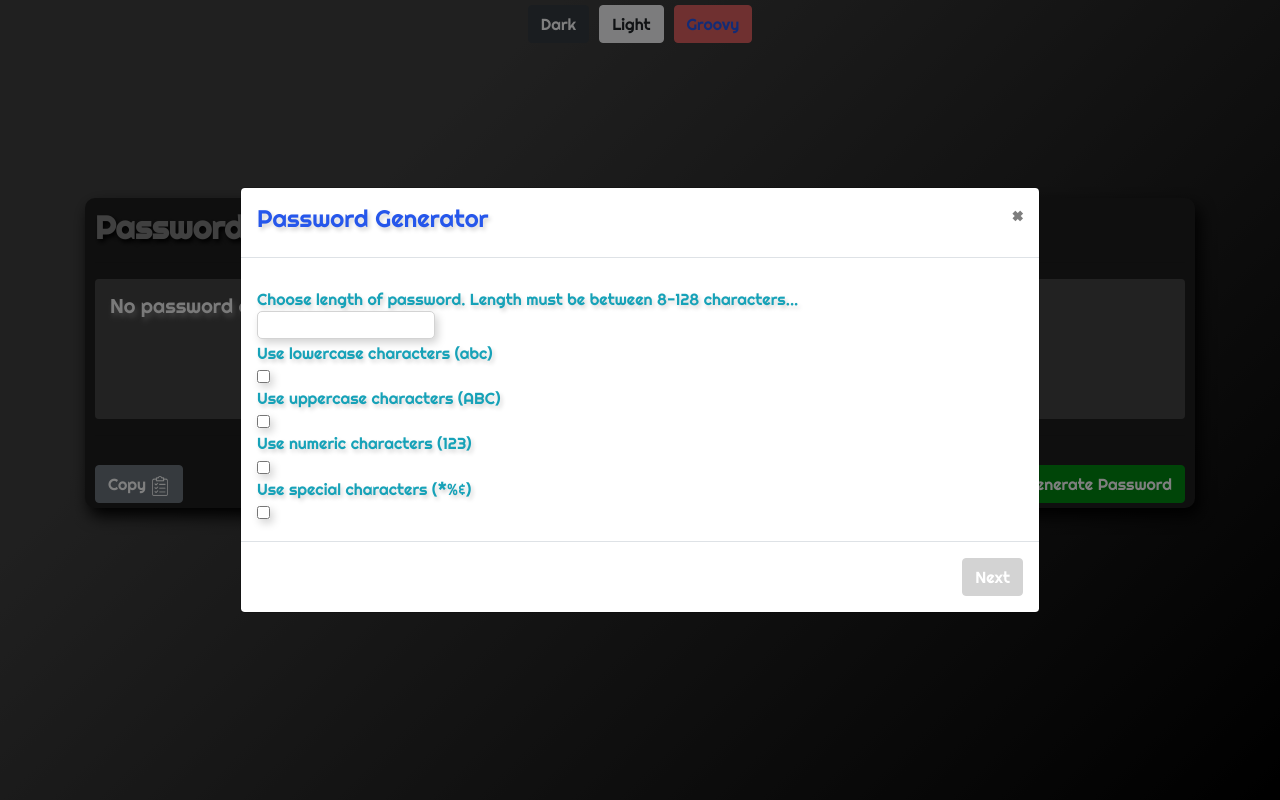
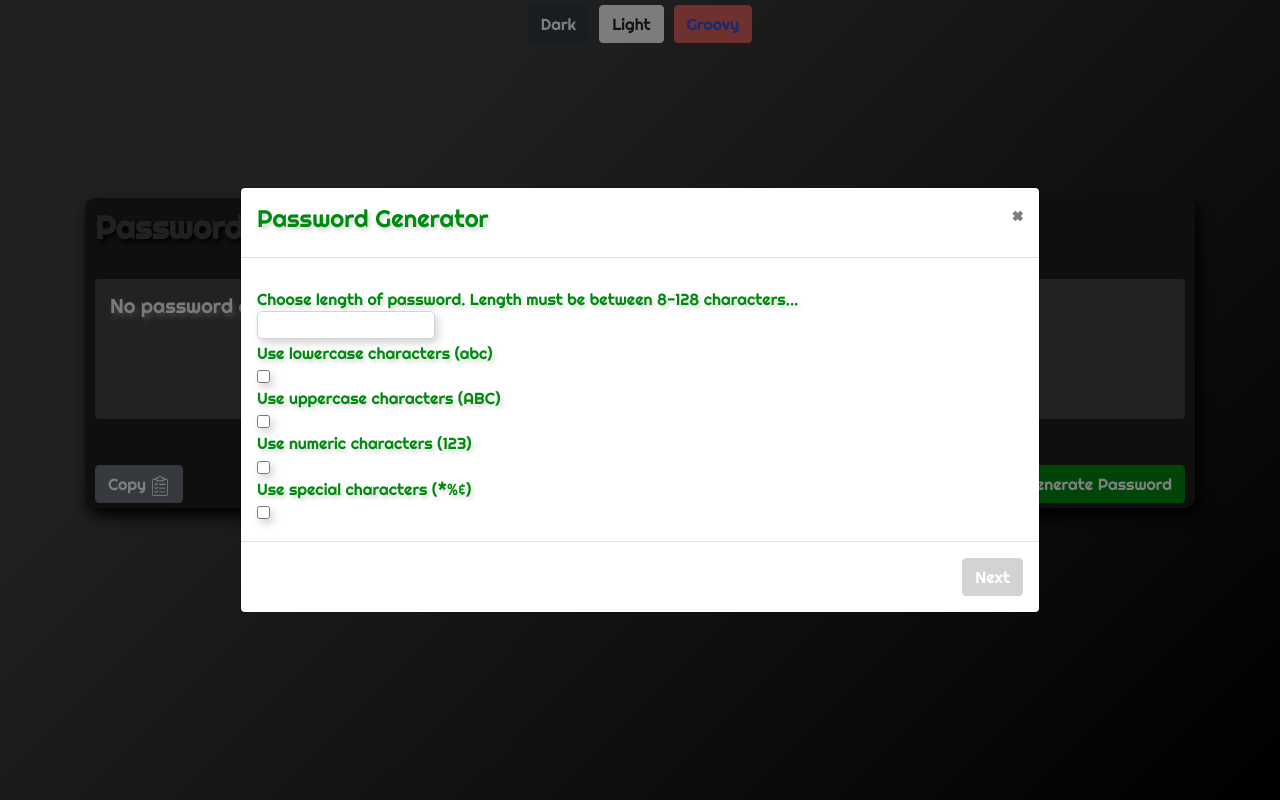
Before and after one commit to andrewvenson/Password_Generator, a React (Create React App) app: page / in a window 1280 px wide. Both pictures are taken after a click on the button "Generate Password". Built offline with nearby package versions, Linux system fonts and the light colour scheme.

Commit message:
more styling added

```diff
--- a/src/App.js
+++ b/src/App.js
@@ -31,7 +31,7 @@ const App = () => {
         ? "linear-gradient(to right, #de6161, #2657eb)"
         : back["background"] === "dark"
         ? "linear-gradient(315deg, #000000 0%, #414141 74%)"
-        : back["backgournd"] === "light"
+        : back["background"] === "light"
         ? "linear-gradient(to right, #ece9e6, #ffffff)"
         : "white",
     height: "100%",
@@ -110,7 +110,7 @@ const App = () => {
                 back["background"] === "groovy"
                   ? "#2657eb"
                   : back["background"] === "dark"
-                  ? "gray"
+                  ? "#424242"
                   : "lightgray",
             }}
             className="pwtitle"
@@ -121,7 +121,11 @@ const App = () => {
           <div
             style={{
               backgroundColor:
-                back["background"] === "dark" ? "#454545" : "lightgray",
+                back["background"] === "dark"
+                  ? "#454545"
+                  : back["background"] === "groovy"
+                  ? "#2657eb"
+                  : "lightgray",
               padding: "15px",
               textShadow: "2px 4px 5px gray",
               borderRadius: "4px",
@@ -196,7 +200,12 @@ const App = () => {
             <span
               className="copiedText"
               style={{
-                color: back["background"] === "dark" ? "#008b10" : "#de6161",
+                color:
+                  back["background"] === "dark"
+                    ? "#008b10"
+                    : back["background"] === "light"
+                    ? "black"
+                    : "#de6161",
                 position: "absolute",
                 left: "10px",
                 bottom: "45px",
@@ -211,6 +220,7 @@ const App = () => {
           onHide={() => setModalShow(false)}
           promptstate={state}
           setpromptstate={setState}
+          back={back}
         />
       </Container>
     </div>
--- a/src/Components/Prompt.js
+++ b/src/Components/Prompt.js
@@ -48,7 +48,12 @@ const Prompt = (props) => {
             style={{
               fontWeight: "light",
               marginBottom: "2px",
-              color: "#17A2B8",
+              color:
+                props.back["background"] === "dark"
+                  ? "#008b10"
+                  : props.back["background"] === "light"
+                  ? "gray"
+                  : "#2657EB",
               textShadow: "2px 3px 4px lightgray",
             }}
           >
--- a/src/Components/PromptModal.js
+++ b/src/Components/PromptModal.js
@@ -347,7 +347,20 @@ const PromptModal = (props) => {
         props.promptstate["upperCase"] ||
         props.promptstate["lowerCase"] ||
         props.promptstate["numbers"])
-      ? { backgroundColor: "#de6161", borderColor: "#de6161" }
+      ? {
+          backgroundColor:
+            props.back["background"] === "dark"
+              ? "#008b10"
+              : props.back["background"] === "light"
+              ? "black"
+              : "#de6161",
+          borderColor:
+            props.back["background"] === "dark"
+              ? "#008b10"
+              : props.back["background"] === "light"
+              ? "black"
+              : "#de6161",
+        }
       : { backgroundColor: "lightgray", borderColor: "lightgray" };
   };
 
@@ -362,7 +375,12 @@ const PromptModal = (props) => {
         <h4
           style={{
             textShadow: "2px 3px 4px lightgray",
-            color: "#2657eb",
+            color:
+              props.back["background"] === "dark"
+                ? "#008b10"
+                : props.back["background"] === "light"
+                ? "gray"
+                : "#2657EB",
           }}
         >
           Password Generator
@@ -374,6 +392,7 @@ const PromptModal = (props) => {
           setpromptstate={props.setpromptstate}
           validation={validation}
           setValidationState={setValidationState}
+          back={props.back}
         />
       </Modal.Body>
       <Modal.Footer>
```
